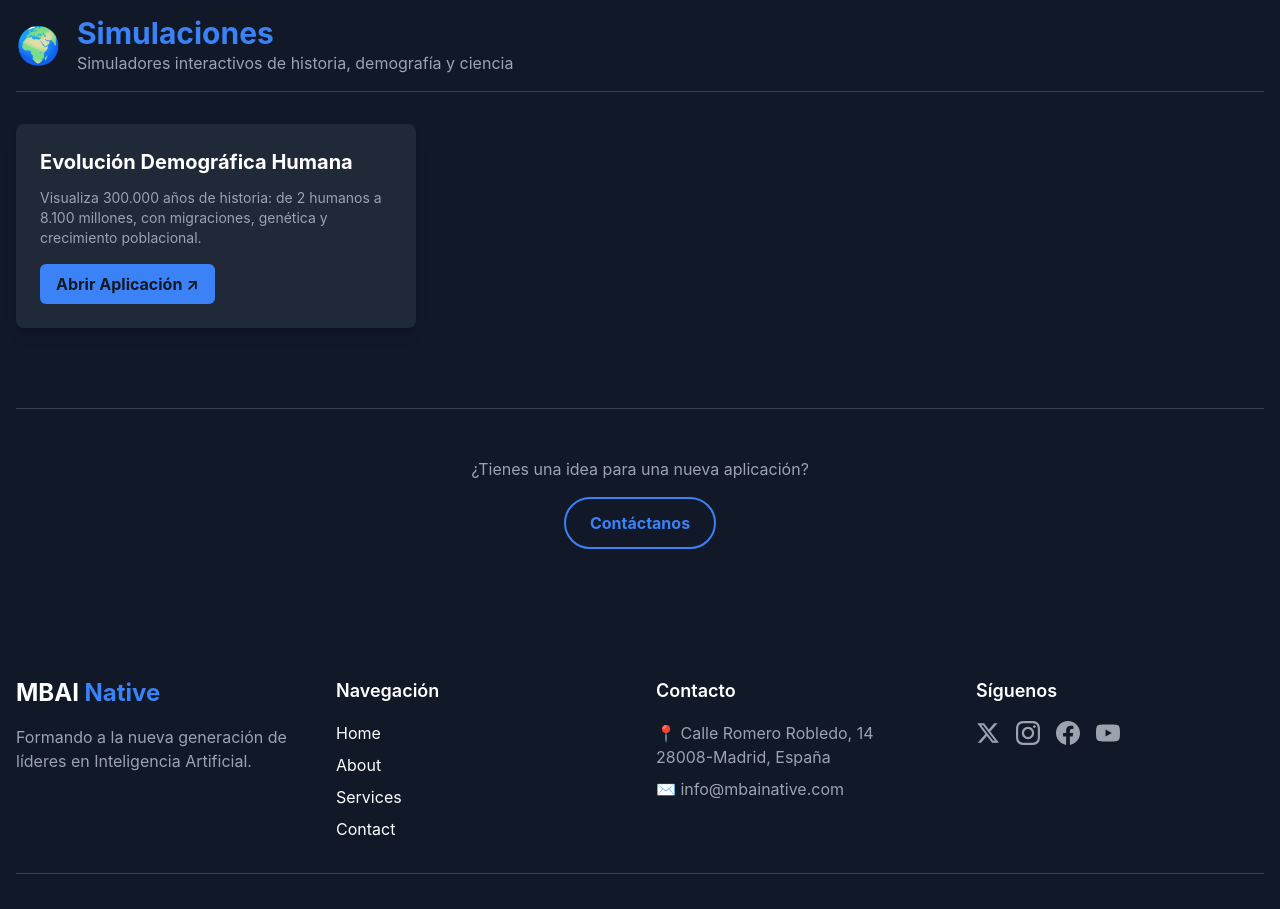
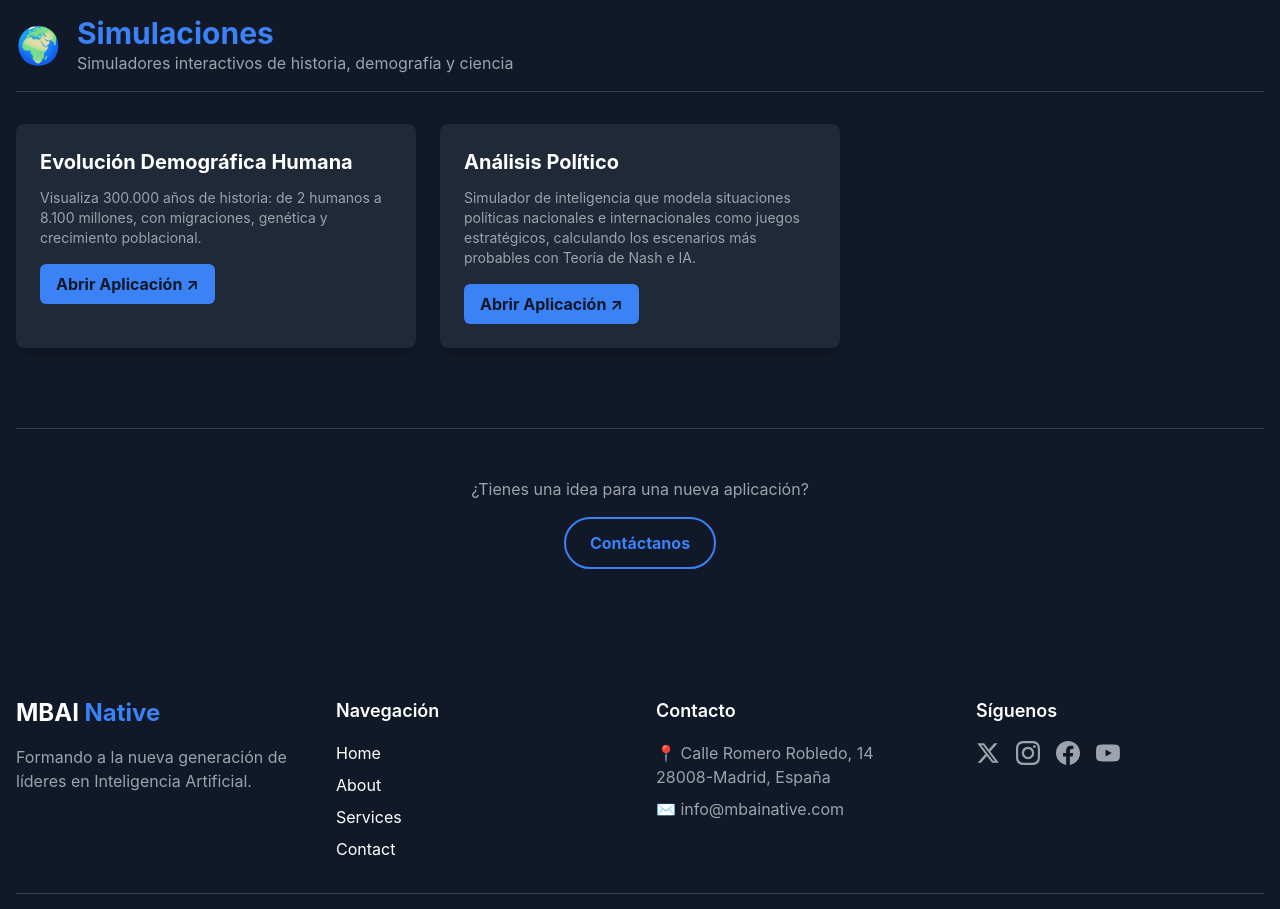
Before and after one commit to lbt00001-beep/mbainative-website, a Next.js app in the folder app/: page /aplicaciones in a window 1280 px wide. Shown: the part 2080-2989 px from the top of the page. Built offline with nearby package versions, Linux system fonts and the light colour scheme.

Commit message:
Añadir tarjeta de Análisis Político en la página de Aplicaciones

```diff
--- a/app/app/aplicaciones/page.tsx
+++ b/app/app/aplicaciones/page.tsx
@@ -110,6 +110,13 @@ const categorias = [
         url: "/evolucion/index.html",
         tipo: "externo",
         estado: "disponible"
+      },
+      {
+        nombre: "Análisis Político",
+        descripcion: "Simulador de inteligencia que modela situaciones políticas nacionales e internacionales como juegos estratégicos, calculando los escenarios más probables con Teoría de Nash e IA.",
+        url: "https://analisis-politico.vercel.app/",
+        tipo: "externo",
+        estado: "disponible"
       }
     ]
   }
```
